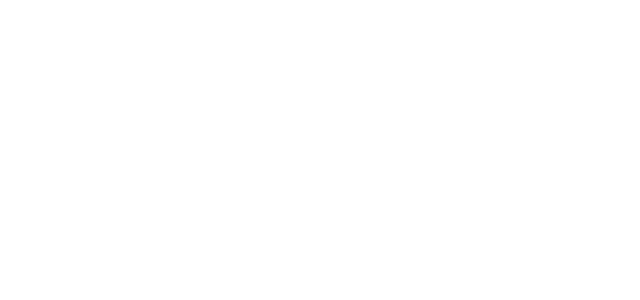
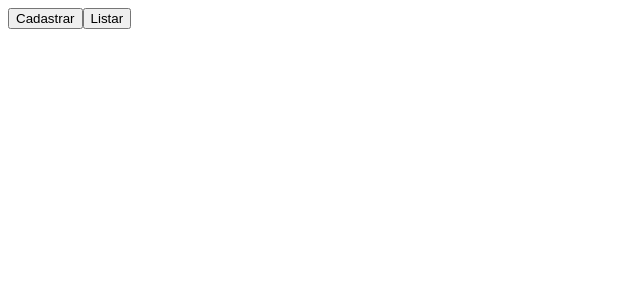
Before and after one commit to MouraRafael/atividade4-angular, an Angular app: page / in a window 1280 px wide. Shown: the top 300 px of the page, without its empty margins (0-640 px from the left). Built offline with nearby package versions, Linux system fonts and the light colour scheme.

Commit message:
feat: registration routing

```diff
--- a/src/app/app-routing.module.ts
+++ b/src/app/app-routing.module.ts
@@ -1,7 +1,13 @@
 import { NgModule } from '@angular/core';
 import { RouterModule, Routes } from '@angular/router';
+import { RegistrationComponent } from './customers/components/registration/registration.component';
 
-const routes: Routes = [];
+const routes: Routes = [
+  {
+    path:'clientes/cadastro',
+    component: RegistrationComponent,
+  },
+];
 
 @NgModule({
   imports: [RouterModule.forRoot(routes)],
--- a/src/app/app.component.html
+++ b/src/app/app.component.html
@@ -1,2 +1,7 @@
-
+<header>
+  <nav>
+    <button (click)="toRegistration()">Cadastrar</button>
+    <button>Listar</button>
+  </nav>
+</header>
 <router-outlet></router-outlet>
--- a/src/app/app.component.ts
+++ b/src/app/app.component.ts
@@ -1,4 +1,5 @@
 import { Component } from '@angular/core';
+import { Router } from "@angular/router";
 
 @Component({
   selector: 'app-root',
@@ -6,5 +7,12 @@
   styleUrls: ['./app.component.css']
 })
 export class AppComponent {
-  title = 'atividade4';
+
+  constructor(
+    private  router:Router,
+  ){}
+
+  toRegistration(){
+    this.router.navigate(["/clientes/cadastro"])
+  }
 }
```
